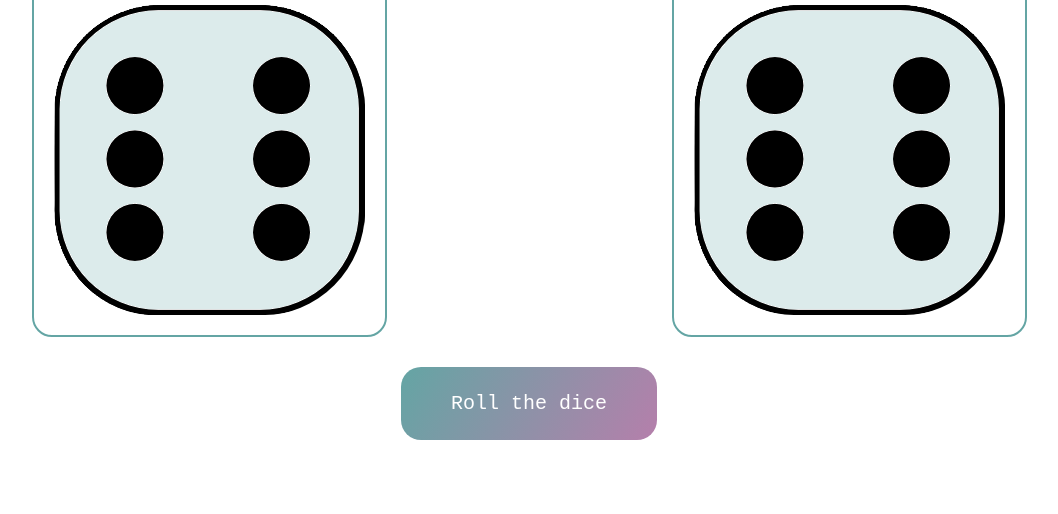
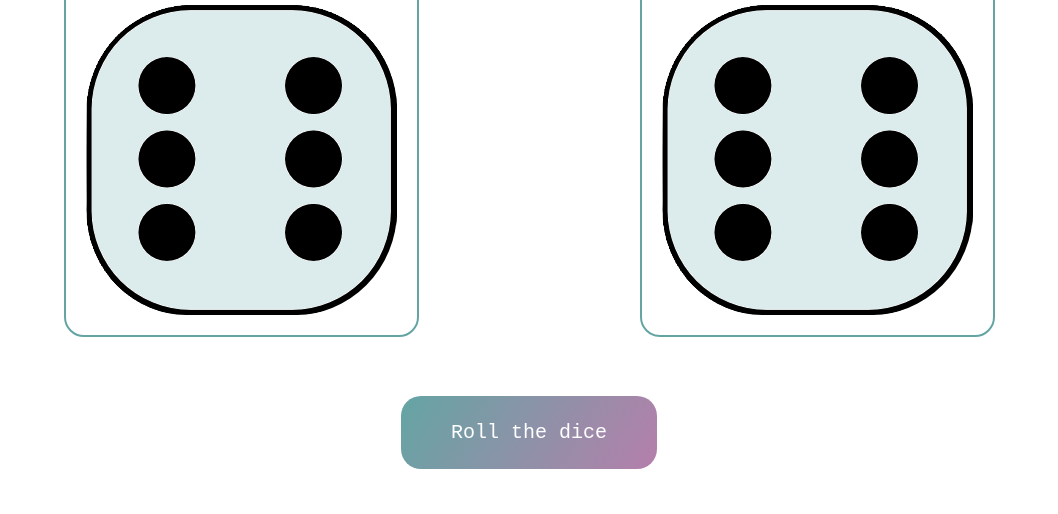
Before and after one commit to didonatodani/dice-game, a plain HTML site: page index.html in a window 1280 px wide. Shown: the part 286-800 px from the top of the page, without its empty margins (111-1169 px from the left). Drawn offline with Linux system fonts and the light colour scheme.

Commit message:
organising body's display

```diff
--- a/styles.css
+++ b/styles.css
@@ -7,7 +7,10 @@
 body {
     font-family: monospace;
     min-height: 100vh;
-    align-content: center;
+    display: flex;
+    flex-direction: column;
+    align-items: center;
+    justify-content: space-around;
 }
 
 .title {
@@ -29,6 +32,7 @@ h2 {
     display: flex;
     align-items: center;
     justify-content: space-around;
+    min-width: 90%;
 }
 
 .container {
```
